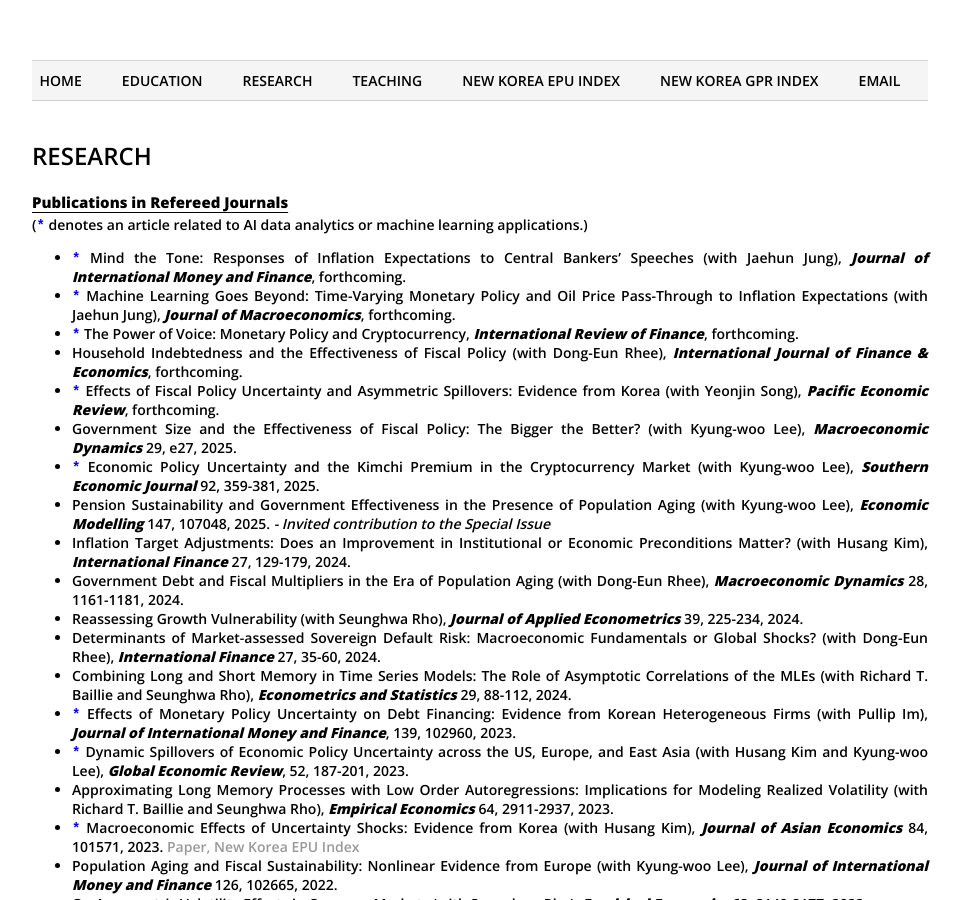
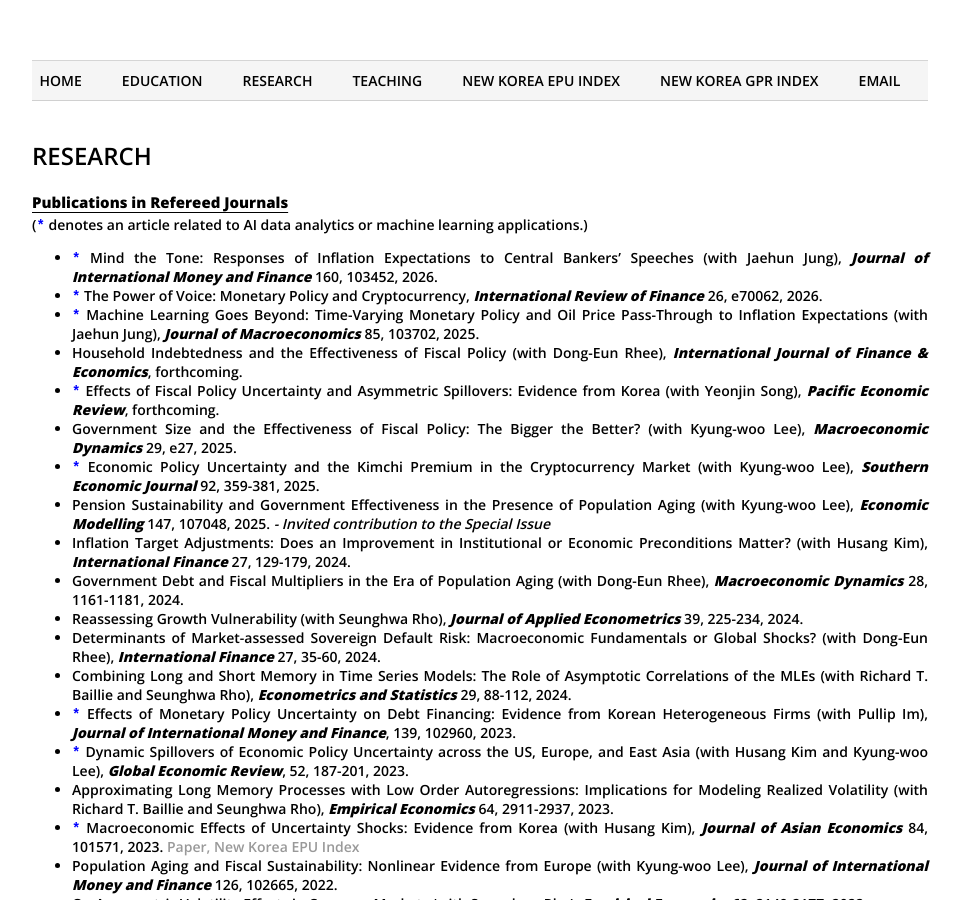
Before and after one commit to dooyeoncho/dooyeoncho.github.io, a Jekyll site: the page built from pages/research.html, in a window 1280 px wide and 900 px high. Shown: the whole window, without its empty margins (160-1122 px from the left). Built offline with Jekyll 4.4.1, drawn with Linux system fonts in a browser that asks for light colours.

Commit message:
Update research.html

```diff
--- a/pages/research.html
+++ b/pages/research.html
@@ -55,9 +55,9 @@
 <div><b><p style="font-family: 'Open Sans', sans-serif; font-size: 15px; font-weight: 800; color: black; text-decoration: underline; text-underline-position: under; margin: 0;">Publications in Refereed Journals</font></p></b></div> </div><span class="highlight-title"></li>(<code style="color : blue"><b>*</b></code> denotes an article related to AI data analytics or machine learning applications.)</li></div>
 		<div><ul>
 
-			<span class="highlight-title"><li><code style="color : blue"><b>*</b></code> Mind the Tone: Responses of Inflation Expectations to Central Bankers’ Speeches (with Jaehun Jung), <em property="italic"><b>Journal of International Money and Finance</b></em>, forthcoming.</li></span>
-			<span class="highlight-title"><li><code style="color : blue"><b>*</b></code> Machine Learning Goes Beyond: Time-Varying Monetary Policy and Oil Price Pass-Through to Inflation Expectations (with Jaehun Jung), <em property="italic"><b>Journal of Macroeconomics</b></em>, forthcoming.</li></span>
-			<span class="highlight-title"><li><code style="color : blue"><b>*</b></code> The Power of Voice: Monetary Policy and Cryptocurrency, <em property="italic"><b>International Review of Finance</b></em>, forthcoming.</li></span>
+			<span class="highlight-title"><li><code style="color : blue"><b>*</b></code> Mind the Tone: Responses of Inflation Expectations to Central Bankers’ Speeches (with Jaehun Jung), <em property="italic"><b>Journal of International Money and Finance</b></em> 160, 103452, 2026.</li></span>
+			<span class="highlight-title"><li><code style="color : blue"><b>*</b></code> The Power of Voice: Monetary Policy and Cryptocurrency, <em property="italic"><b>International Review of Finance</b></em> 26, e70062, 2026.</li></span>
+			<span class="highlight-title"><li><code style="color : blue"><b>*</b></code> Machine Learning Goes Beyond: Time-Varying Monetary Policy and Oil Price Pass-Through to Inflation Expectations (with Jaehun Jung), <em property="italic"><b>Journal of Macroeconomics</b></em> 85, 103702, 2025.</li></span>
 			<span class="highlight-title"><li>Household Indebtedness and the Effectiveness of Fiscal Policy (with Dong-Eun Rhee), <em property="italic"><b>International Journal of Finance & Economics</b></em>, forthcoming.</li></span>
 			<span class="highlight-title"><li><code style="color : blue"><b>*</b></code> Effects of Fiscal Policy Uncertainty and Asymmetric Spillovers: Evidence from Korea (with Yeonjin Song), <em property="italic"><b>Pacific Economic Review</b></em>, forthcoming.</li></span>
 			<span class="highlight-title"><li>Government Size and the Effectiveness of Fiscal Policy: The Bigger the Better? (with Kyung-woo Lee), <em property="italic"><b>Macroeconomic Dynamics</b></em> 29, e27, 2025.</li></span>
```
